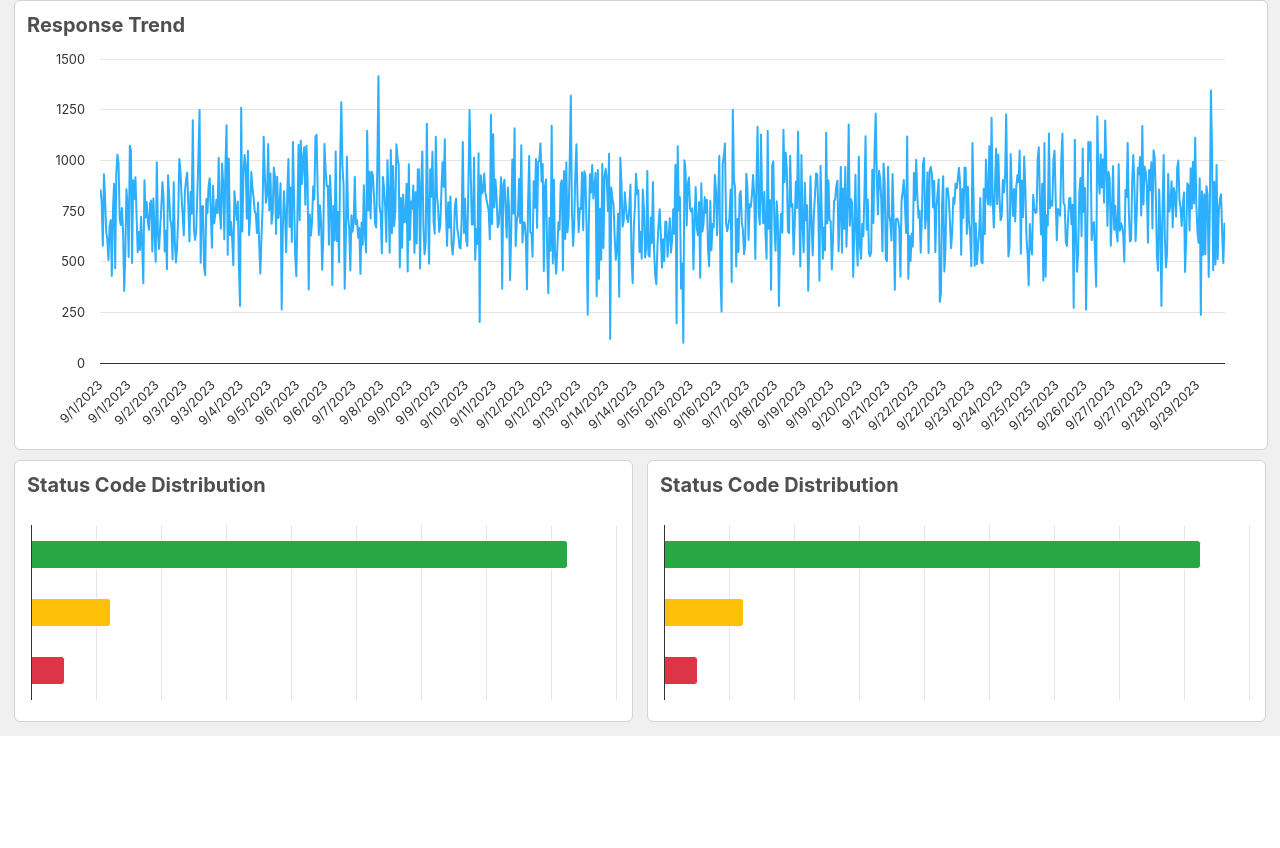
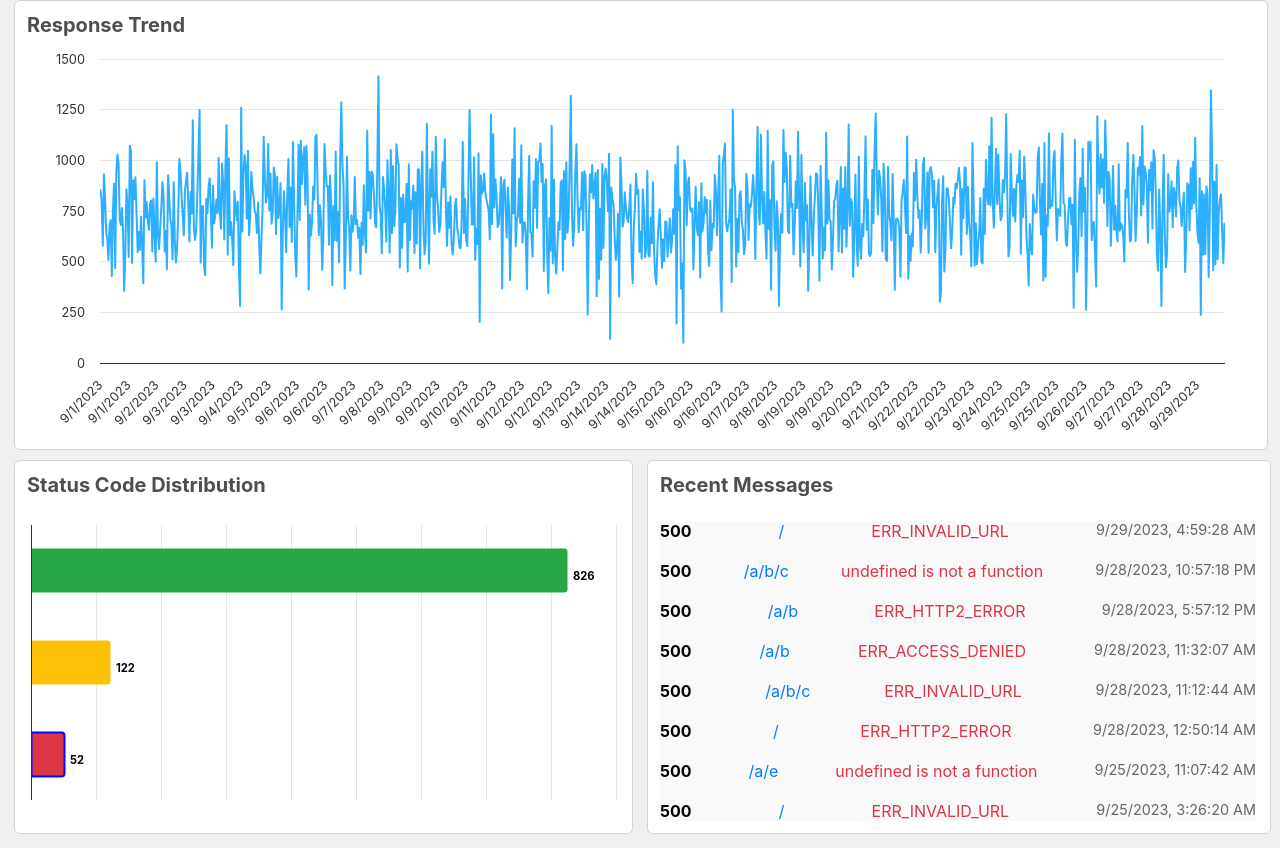
Before and after one commit to wllmlng/postman-prompt, a React (Create React App) app: page / in a window 1280 px wide. Shown: the part 392-1240 px from the top of the page. Before the commit the page ends 1128 px from the top, so only its background shows below. Built offline with nearby package versions, Linux system fonts and the light colour scheme.

Commit message:
Virtuzlied message list

```diff
--- a/package.json
+++ b/package.json
@@ -13,6 +13,7 @@
     "react-chartjs-2": "^5.2.0",
     "react-dom": "^18.2.0",
     "react-scripts": "5.0.1",
+    "react-virtualized": "^9.22.5",
     "sass": "^1.83.0",
     "web-vitals": "^4.2.4"
   },
--- a/src/components/HealthDashboard/HealthDashboard.tsx
+++ b/src/components/HealthDashboard/HealthDashboard.tsx
@@ -1,5 +1,5 @@
 //External Libraries
-import React from 'react';
+import React, {useMemo, useState} from 'react';
 import classNames from 'classnames';
 //Api Calls
 
@@ -12,9 +12,12 @@ import MetricCard from '@sharedComponents/MetricCard/MetricCard.tsx';
 import Button from '@sharedComponents/Button/Button.tsx'
 import TrendChart from '@sharedComponents/TrendChart/TrendChart.tsx'
 import BarChart from '@sharedComponents/BarChart/BarChart.tsx';
+import MessageList from '@sharedComponents/MessageList/MessageList.tsx';
+
 //Types
 
 //Constants
+import data from '../../Data/mock-request-data.json'
 
 //Styles
 import styles from './HealthDashboard.module.scss'
@@ -36,9 +39,12 @@ const VIEWS = [
     },
 ]
 
-interface Props { }
+type StatusSelect = '2xx' | '4xx' | '5xx' | null;
+interface Props {
+}
 
 function HealthDashboard({}: Props) {
+    const [statusSelect, setStatusSelect] = useState<StatusSelect>('5xx');
 
     const summarySec = [
         {
@@ -62,6 +68,17 @@ function HealthDashboard({}: Props) {
             color: 'purple'
         },
     ]
+
+    const messageList = useMemo(() => {
+        if(!statusSelect) return data;
+        return data.filter((curr) => {
+            const statusCode = `${curr.status_code}`;
+            return (statusCode.startsWith('2') && statusSelect === '2xx') ||
+                   (statusCode.startsWith('4') && statusSelect === '4xx') ||
+                   (statusCode.startsWith('5') && statusSelect === '5xx');
+        });
+    },[statusSelect])
+
     return (
         <div className={styles.healthDashboard}>
             <h1>API Health Dashboard</h1>
@@ -77,8 +94,8 @@ function HealthDashboard({}: Props) {
             </div>
             <TrendChart />
             <div className={styles.bottomCharts}>
-                <BarChart />
-                <BarChart />
+                <BarChart statusSelect={statusSelect} setStatusSelect={setStatusSelect}/>
+                <MessageList messageList={messageList} />
             </div>
         </div>
     )
--- a/src/components/sharedComponents/BarChart/BarChart.tsx
+++ b/src/components/sharedComponents/BarChart/BarChart.tsx
@@ -22,9 +22,11 @@ import styles from './BarChart.module.scss'
 
 import data from '../../../Data/mock-request-data.json'
 
-interface Props { }
+interface Props {
+    setStatusSelect: (val:string) => void
+}
 
-function BarChart({}: Props) {
+function BarChart({statusSelect, setStatusSelect}: Props) {
 
     const statusCounts = data.reduce((acc, curr) => {
         const statusCode = `${curr.status_code}`;
@@ -41,42 +43,91 @@ function BarChart({}: Props) {
     const options = {
         chart: {
             type: 'bar',
-            height: 200
+            height: 300
         },
         credits: {
-            enabled: false // Disable the credits
+            enabled: false
         },
         title: {
             text: ''
         },
         legend: {
-            enabled: false // Disable the legend
+            enabled: false
+        },
+        tooltip: {
+            enabled: false
         },
         xAxis: {
-            categories: ['2xx', '4xx', '5xx'], // Categories for the x-axis
+            categories: ['2xx', '4xx', '5xx'],
             title: {
-                text: null // No title for the y-axis
+                text: null
             },
             labels: {
-                enabled: false // Hide y-axis labels
+                enabled: false
             }
         },
         yAxis: {
             min: 0,
             title: {
-                text: null // No title for the y-axis
+                text: null
             },
             labels: {
-                enabled: false // Hide y-axis labels
+                enabled: false
             }
+        },
+        plotOptions: {
+            series: {
+                cursor: 'pointer',
+                dataLabels: {
+                    enabled: true,
+                    format: '{point.y}',
+                    style: {
+                        fontWeight: 'bold',
+                        color: '#000',
+                    },
+                    verticalAlign: 'bottom',
+                    y: -5
+                },
+                point: {
+                    events: {
+                        click: function () {
+                            setStatusSelect(this.category);
+                        },
+                    },
+                },
+
+            },
         },
         series: [{
             data: [
-                { y: statusCounts['2xx'], color: '#28a745' },
-                { y: statusCounts['4xx'], color: '#ffc107' },
-                { y: statusCounts['5xx'], color: '#dc3545' }
-            ]
-
+                {
+                    y: statusCounts['2xx'],
+                    color: '#28a745',
+                    borderColor: statusSelect === '2xx' ? '#000aff' : 'transparent',
+                    borderWidth: statusSelect === '2xx' ? 2 : 0
+                },
+                {
+                    y: statusCounts['4xx'],
+                    color: '#ffc107',
+                    borderColor: statusSelect === '4xx' ? '#000aff' : 'transparent',
+                    borderWidth: statusSelect === '4xx' ? 2 : 0
+                },
+                {
+                    y: statusCounts['5xx'],
+                    color: '#dc3545',
+                    borderColor: statusSelect === '5xx' ? '#000aff' : 'transparent',
+                    borderWidth: statusSelect === '5xx' ? 2 : 0
+                }
+            ],
+            point: {
+                events: {
+                    click: function () {
+                        setStatusSelect((prev)=>{
+                            return prev === this.category ? null : this.category
+                        });
+                    },
+                },
+            },
         }]
     };
 
--- /dev/null
+++ b/src/components/sharedComponents/MessageList/MessageList.module.scss
@@ -0,0 +1,87 @@
+.messageRow{
+    display: flex;
+    // justify-content:space-around;
+    justify-content: space-between;
+    border-bottom: 1px solid #ccc;
+}
+
+.statusCode {
+    font-weight: bold;
+}
+
+.path {
+    color: #007bff;
+}
+
+.error {
+    color: #dc3545;
+}
+
+.timestamp {
+    font-size: 0.9em;
+    color: #666;
+}
+
+
+
+//test
+// .gridContainer {
+//     display: grid;
+//     grid-template-columns: repeat(4, 1fr); // Four columns for each piece of information
+//     gap: 10px; // Space between grid items
+// }
+
+// .gridItem {
+//     display: contents; // Use contents to allow direct children to be grid items
+// }
+
+// .statusCode, .path, .error, .timestamp {
+//     background-color: #f9f9f9; // Background color for each item
+//     padding: 10px;
+//     border: 1px solid #ddd; // Border for each item
+//     border-radius: 4px; // Rounded corners
+// }
+
+// .statusCode {
+//     font-weight: bold;
+// }
+
+// .path {
+//     color: #007bff; // Bootstrap primary color
+// }
+
+// .error {
+//     color: #dc3545; // Bootstrap danger color
+// }
+
+// .timestamp {
+//     font-size: 0.9em;
+//     color: #666;
+// }
+
+
+
+
+.gridItem {
+    display: flex;
+    justify-content: space-between; // Align items in a row
+    border-bottom: 1px solid #ddd; // Border for each item
+    background-color: #f9f9f9; // Background color for each item
+}
+
+.statusCode {
+    font-weight: bold;
+}
+
+.path {
+    color: #007bff; // Bootstrap primary color
+}
+
+.error {
+    color: #dc3545; // Bootstrap danger color
+}
+
+.timestamp {
+    font-size: 0.9em;
+    color: #666;
+}
--- /dev/null
+++ b/src/components/sharedComponents/MessageList/MessageList.tsx
@@ -0,0 +1,77 @@
+//External Libraries
+import React, { useState, useEffect, useRef } from 'react';
+import { List } from 'react-virtualized';
+//Api Calls
+
+//Utils
+
+//Hooks
+
+//Components
+
+//Types
+
+//Constants
+
+//Styles
+import styles from './MessageList.module.scss'
+
+//-----------------End Imports-----------------
+
+interface Props {
+    messageList: {
+        error: string;
+        path: string;
+        response_time: number;
+        status_code: number;
+        timestamp: string;
+    }[];
+}
+
+function MessageList({ messageList }: Props) {
+    const listRef = useRef<HTMLDivElement>(null);
+    const [listWidth, setListWidth] = useState(0);
+
+    useEffect(() => {
+        if (listRef.current) {
+            setListWidth(listRef.current.offsetWidth);
+        }
+    }, [listRef]);
+
+    const formattedMessages = messageList
+    .map(({ status_code, error, path, timestamp }) => {
+        const formattedTimestamp = new Date(timestamp).toLocaleString();
+        return { status_code, error, path, formattedTimestamp, timestamp };
+    })
+    .sort((a, b) => new Date(b.timestamp).getTime() - new Date(a.timestamp).getTime());
+
+    const rowRenderer = ({ key, index, style }) => {
+        const message = formattedMessages[index];
+        return (
+            <div key={key} style={style} className={styles.gridItem}>
+                <div className={styles.statusCode}>{message.status_code}</div>
+                <div className={styles.path}>{message.path}</div>
+                <div className={styles.error}>{message.error}</div>
+                <div className={styles.timestamp}>{message.formattedTimestamp}</div>
+            </div>
+        );
+    };
+
+    return (
+        <div ref={listRef} className={'generic-container'} style={{ width: '100%' }}>
+            <h4 className="sub-title">Recent Messages</h4>
+            <div style={{ padding: '12px' }}>
+                <List
+                    width={listWidth-25}
+                    height={300}
+                    rowCount={formattedMessages.length}
+                    rowHeight={40}
+                    rowRenderer={rowRenderer}
+                    overscanRowCount={5}
+                />
+            </div>
+        </div>
+    );
+}
+
+export default MessageList;
--- a/src/components/sharedComponents/TrendChart/TrendChart.tsx
+++ b/src/components/sharedComponents/TrendChart/TrendChart.tsx
@@ -44,13 +44,13 @@ const TrendChart = () => {
 
     const options = {
         chart: {
-            zoomType: 'x' // Enable zooming on the x-axis
+            zoomType: 'x'
         },
         credits: {
-            enabled: false // Disable the credits
+            enabled: false
         },
         legend: {
-            enabled: false // Disable the legend
+            enabled: false
         },
         title: {
             text: ''
```
Also changed, not shown: 1 other file (tests, documents, lock files or other folders).
